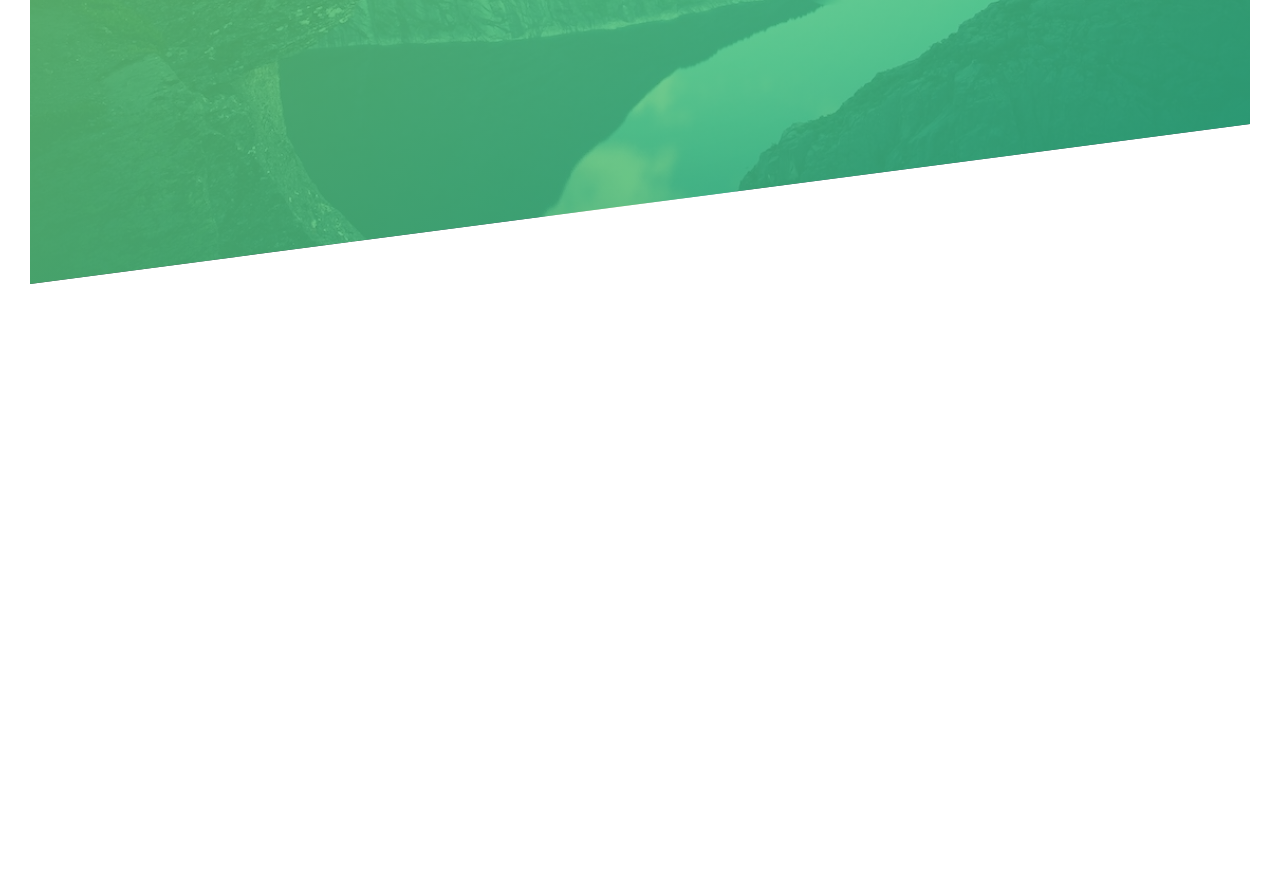
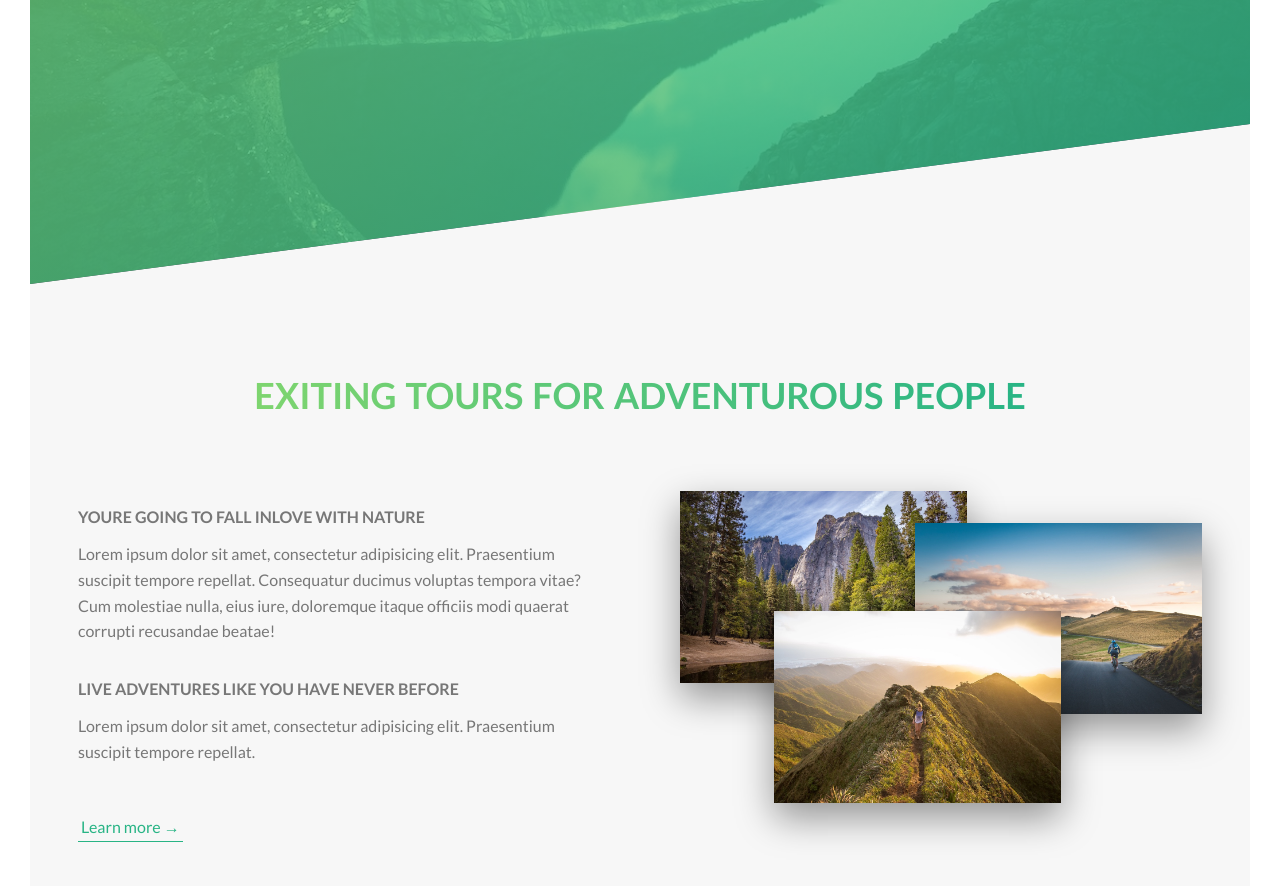
Before and after one commit to noorali180/Natours-Website, a website: page index.html in a window 1280 px wide. Shown: the part 506-1392 px from the top of the page. Before the commit the page ends 820 px from the top, so only its background shows below. Drawn offline with Linux system fonts and the light colour scheme.

Commit message:
about section

```diff
--- a/index.html
+++ b/index.html
@@ -36,6 +36,59 @@
         <a href="#" class="btn btn--white btn--animated">Discover our tours</a>
       </div>
     </header>
+
+    <main>
+      <section class="section-about">
+        <div class="u-center-text u-margin-bottom-big">
+          <h2 class="heading-secondary">
+            Exiting tours for adventurous people
+          </h2>
+        </div>
+
+        <div class="row">
+          <div class="col-1-of-2">
+            <div class="about-details">
+              <h3 class="heading-tertiary u-margin-bottom-small">
+                youre going to fall inlove with nature
+              </h3>
+              <p class="paragraph">
+                Lorem ipsum dolor sit amet, consectetur adipisicing elit.
+                Praesentium suscipit tempore repellat. Consequatur ducimus
+                voluptas tempora vitae? Cum molestiae nulla, eius iure,
+                doloremque itaque officiis modi quaerat corrupti recusandae
+                beatae!
+              </p>
+              <h3 class="heading-tertiary u-margin-bottom-small">
+                live adventures like you have never before
+              </h3>
+              <p class="paragraph">
+                Lorem ipsum dolor sit amet, consectetur adipisicing elit.
+                Praesentium suscipit tempore repellat.
+              </p>
+
+              <a href="#" class="btn-text">Learn more &rarr;</a>
+            </div>
+          </div>
+          <div class="col-1-of-2">
+            <div class="composition">
+              <img
+                src="assets/nat-1-large.jpg"
+                alt="photo 1"
+                class="composition__photo composition__photo--1"
+              /><img
+                src="assets/nat-2-large.jpg"
+                alt="photo 2"
+                class="composition__photo composition__photo--2"
+              /><img
+                src="assets/nat-3-large.jpg"
+                alt="photo 3"
+                class="composition__photo composition__photo--3"
+              />
+            </div>
+          </div>
+        </div>
+      </section>
+    </main>
 
     <!-- Custom Grid -->
     <!-- <div class="grid">
--- a/sass/abstracts/_variables.scss
+++ b/sass/abstracts/_variables.scss
@@ -3,6 +3,7 @@ $color-primary: #55c57a;
 $color-primary-light: #7ed56f;
 $color-primary-dark: #28b485;
 
+$color-grey-light-1: #f7f7f7;
 $color-white: #fff;
 $color-text-light: #777;
 $color-text-dark: #333;
@@ -12,3 +13,6 @@ $color-black: #000;
 $grid-width: 114.4rem;
 $grid-gutter-vertical: 8rem;
 $grid-gutter-horizontal: 6rem;
+
+// FONT
+$default-font-size: 1.6rem;
--- a/sass/base/_typography.scss
+++ b/sass/base/_typography.scss
@@ -29,3 +29,42 @@ body {
   }
 }
 ////////////////////////////////////////////////
+
+.heading-secondary {
+  font-size: 3.6rem;
+  font-weight: 700;
+  word-spacing: 2px;
+  display: inline-block;
+  text-transform: uppercase;
+  background-image: linear-gradient(
+    to right,
+    $color-primary-light,
+    $color-primary-dark
+  );
+  color: transparent;
+  background-clip: text;
+  -webkit-background-clip: text;
+  transition: all 0.2s;
+
+  cursor: pointer;
+
+  &:hover {
+    transform: skewY(2deg) skewX(15deg) scale(1.1);
+    box-shadow: 0.5rem 1rem 2rem rgba($color-black, 0.2);
+  }
+}
+
+.heading-tertiary {
+  font-size: $default-font-size;
+  font-weight: 700;
+  text-transform: uppercase;
+}
+
+.paragraph {
+  font-size: $default-font-size;
+  line-height: 1.6;
+
+  &:not(:last-child){
+    margin-bottom: 3.5rem;
+  }
+}
--- a/sass/base/_utilities.scss
+++ b/sass/base/_utilities.scss
@@ -0,0 +1,13 @@
+.u-center-text {
+  text-align: center;
+}
+
+.u-margin-bottom-small{
+  margin-bottom: 1.5rem;
+}
+.u-margin-bottom-medium{
+  margin-bottom: 4rem;
+}
+.u-margin-bottom-big {
+  margin-bottom: 8rem;
+}
--- a/sass/components/_button.scss
+++ b/sass/components/_button.scss
@@ -71,3 +71,30 @@
     }
   }
 }
+
+.btn-text{
+  &:link,
+  &:visited{
+    display: inline-block;
+    text-decoration: none;
+    font-size: $default-font-size;
+    padding: 5px 3px;
+    margin-top: 1.25rem;
+    color: $color-primary-dark;
+    border-bottom: 1px solid $color-primary-dark;
+    transition: all .2s;
+  }
+
+  &:hover{
+    color: $color-white;
+    font-weight: 700;
+    background-color: $color-primary-dark;
+    box-shadow: 0 1rem 1.5rem rgba($color-black, .2);
+    transform: translateY(-2px);
+  }
+
+  &:active{
+    box-shadow: 0 .5rem 1rem rgba($color-black, .15);
+    transform: translateY(0px);
+  }
+}
--- a/sass/layout/_grid.scss
+++ b/sass/layout/_grid.scss
@@ -11,7 +11,6 @@
   [class^="col-"] {
     float: left;
     padding: 1rem;
-    background-color: red;
 
     &:not(:last-child) {
       margin-right: $grid-gutter-horizontal;
--- a/sass/main.scss
+++ b/sass/main.scss
@@ -47,6 +47,7 @@ body: color #777
 @import "base/utilities";
 
 @import "components/button";
+@import "components/composition";
 
 @import "layout/grid";
 @import "layout/header";
--- a/sass/pages/_home.scss
+++ b/sass/pages/_home.scss
@@ -0,0 +1,7 @@
+.section{
+    &-about{
+        padding: 25rem 0;
+        background-color: $color-grey-light-1;
+        margin-top: -20vh;
+    }
+}
```
Also changed, not shown: css/style.css.
